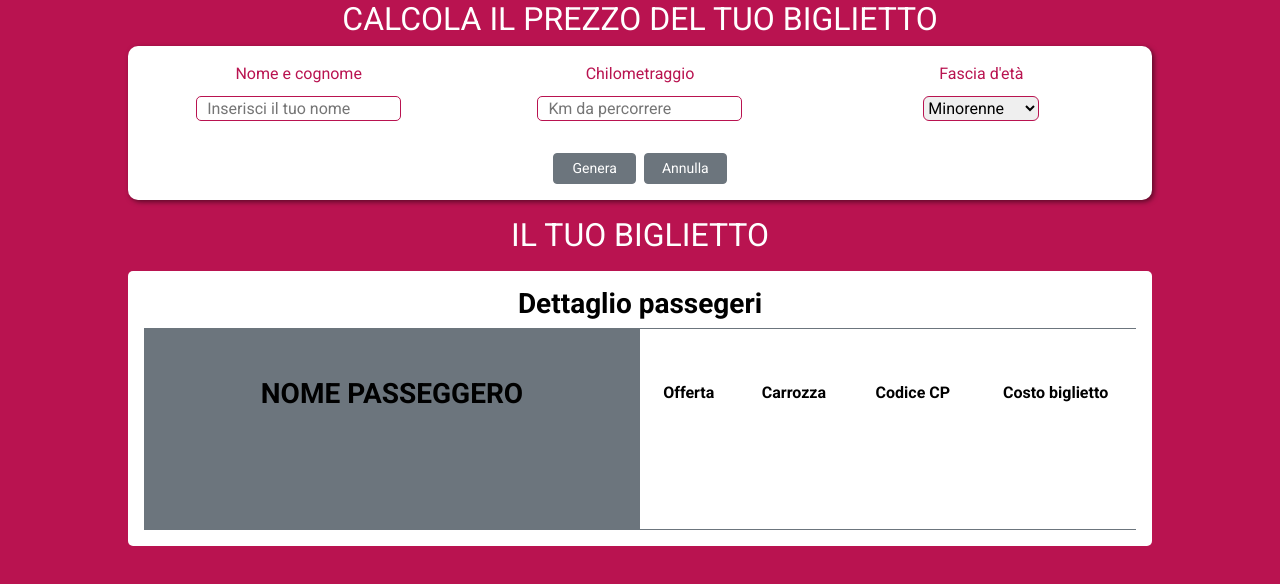
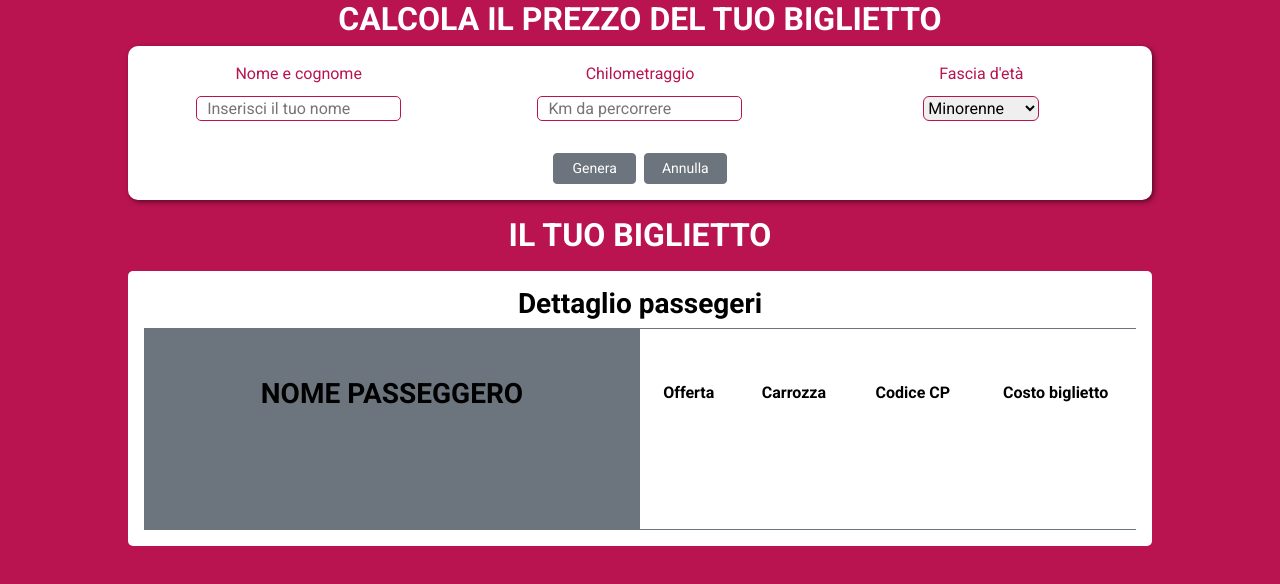
Before and after one commit to codewithFRANKGIGLI/js-biglietto-treno-form, a plain HTML site: page index.html in a window 1280 px wide. Drawn offline with nearby package versions, Linux system fonts and the light colour scheme.

Commit message:
fix: bold

```diff
--- a/index.html
+++ b/index.html
@@ -13,7 +13,7 @@
 </head>
 <body>
     <div class="wrapper text-center">
-        <h2>CALCOLA IL PREZZO DEL TUO BIGLIETTO</h2>
+        <h2 class="fw-bold">CALCOLA IL PREZZO DEL TUO BIGLIETTO</h2>
         <div class="ms-top-container container">
             <div class="row d-flex justify-content-center">
                 <div class="col d-flex flex-column align-items-center p-3">
@@ -41,7 +41,8 @@
                 <button id="annulla" class="btn btn-secondary btn-sm col-1">Annulla</button>
             </div>
         </div>
-        <h2 class="p-3 m-0">IL TUO BIGLIETTO</h2>
+        <!-- OUTPUT -->
+        <h2 class="fw-bold p-3 m-0">IL TUO BIGLIETTO</h2>
         <div id="biglietto" class="ms-bottom-container bg-white p-3 hidden">
             <h3 class="padding fw-bold text-black">Dettaglio passegeri</h3>
             <div class="dettaglio-biglietto d-flex border-top border-bottom border-secondary">
```
